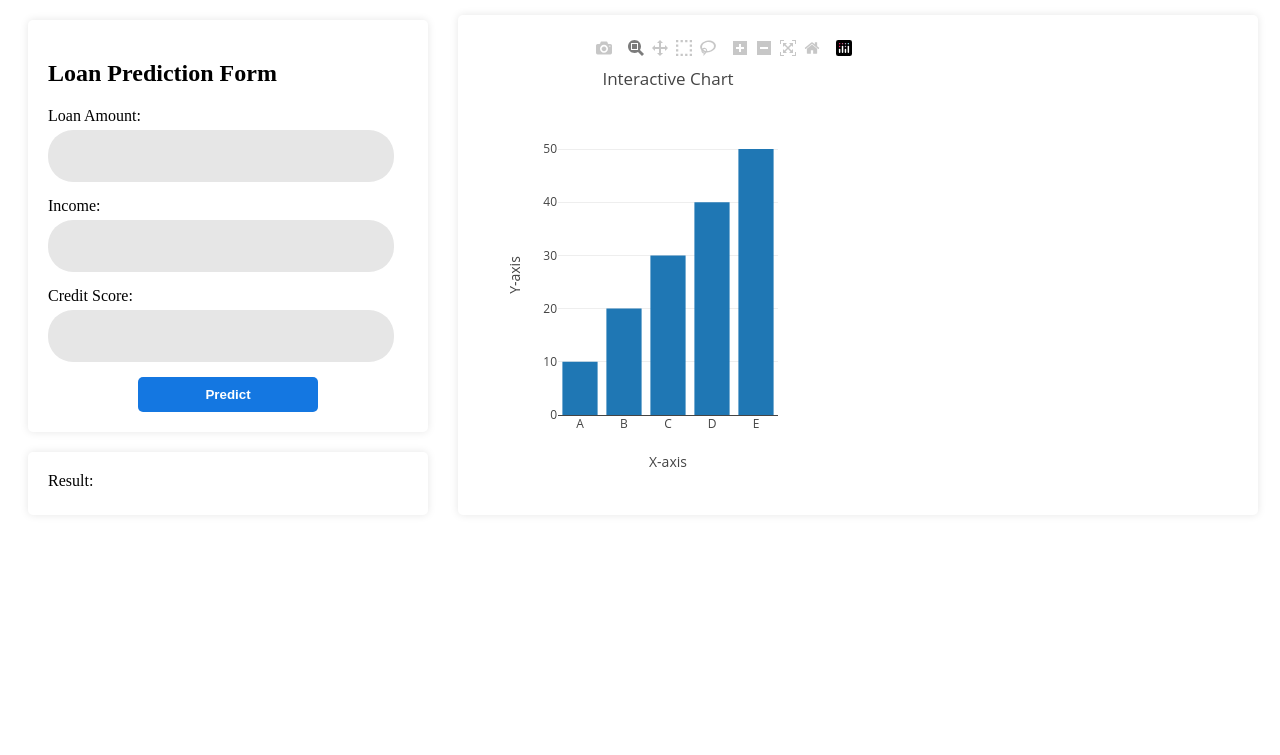
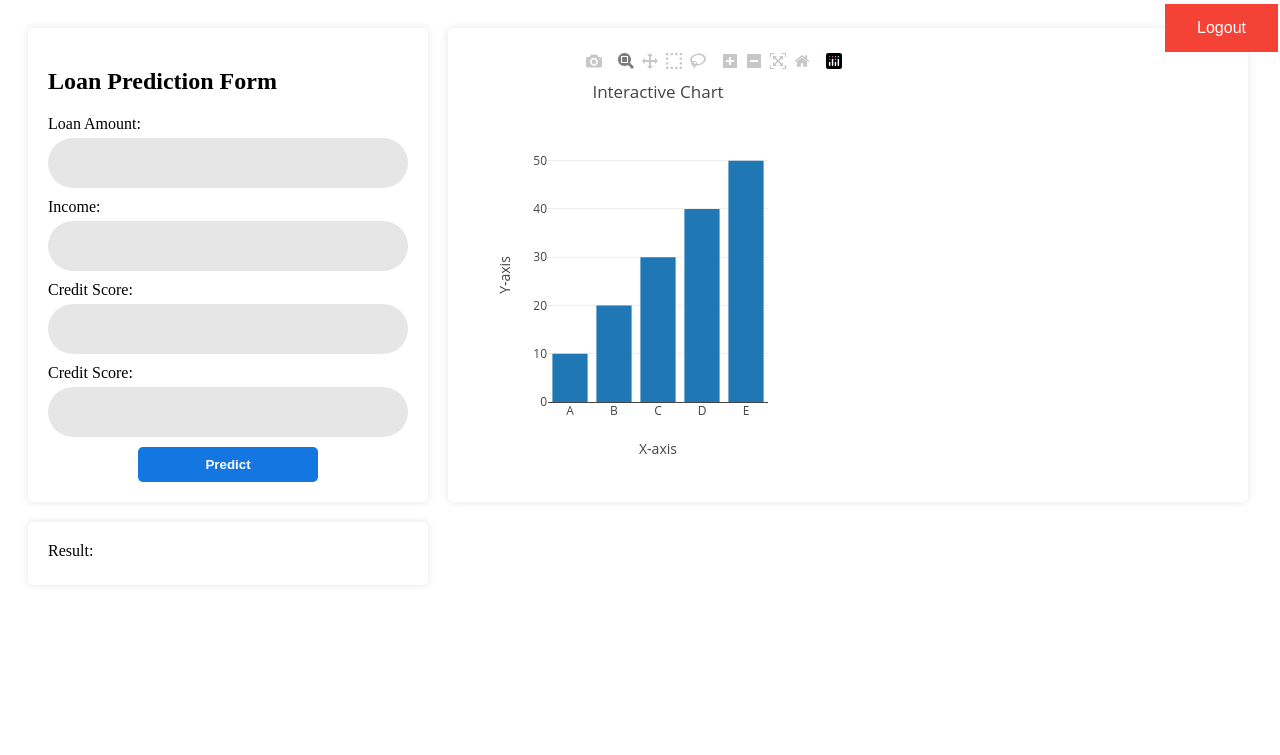
Before and after one commit to nhdang0301/Web_app_loan_prediction, a Flask app: template templates/predict.html in a window 1280 px wide. Shown: the top 755 px of the page. After the commit the page ends 556 px from the top, so only its background shows below. Run offline with Flask 3, Linux system fonts and the light colour scheme; the template is opened without the code that fills it, so the values that code supplies are empty; some libraries are stand-ins or nearby versions.

Commit message:
next change 5

```diff
--- a/app.py
+++ b/app.py
@@ -6,6 +6,8 @@ import pandas as pd
 import matplotlib as plt
 from flask import Flask, render_template, redirect, url_for, request, flash
 from flask import session, jsonify
+from flask_login import LoginManager, UserMixin, login_user, login_required, logout_user, current_user
+from flask_login import logout_user as logout
 
 
 # Loan Prediction App
@@ -15,17 +17,34 @@ app.secret_key = "NGUYENHAIDANG"
 app.config['SQLALCHEMY_DATABASE_URI'] = 'postgresql://zbhyszrxtobmsu:2c02c1585c00f8bcbd33c90797f0234643ce135688a1b296372c0087badcf788@ec2-52-6-117-96.compute-1.amazonaws.com:5432/deohkrnac3mloe'
 db = SQLAlchemy(app)
 
+login_manager = LoginManager()
+login_manager.init_app(app)
+login_manager.login_view = 'login'
 
 # SQLALCHEMY
-class all_users(db.Model):
+
+
+class all_users(UserMixin, db.Model):
     __tablename__ = 'all_users'
     user_id = db.Column(db.Integer, primary_key=True)
     username = db.Column(db.String(20), unique=True, nullable=False)
     email = db.Column(db.String(120), unique=True, nullable=False)
     password = db.Column(db.String(60), nullable=False)
 
+    @property
+    def is_active(self):
+        return True
+
+    def get_id(self):
+        return (self.user_id)
+
     def __repr__(self):
         return f"User('{self.username}', '{self.email}')"
+
+
+@login_manager.user_loader
+def load_user(user_id):
+    return all_users.query.get(int(user_id))
 
 
 @app.route('/')
@@ -51,14 +70,22 @@ def login():
         user = all_users.query.filter_by(email=request.form['email']).first()
         if user and check_password_hash(user.password, request.form['password']):
             # User is authenticated, proceed to log them in
-            session['logged_in'] = True
-            return redirect(url_for('predict'))
+            login_user(user)
+            return redirect(url_for('dashboard'))
         else:
             flash('Login Unsuccessful. Please check email and password', 'danger')
     return redirect(url_for('home'))
 
 
+@app.route('/logout', methods=['POST'])
+@login_required
+def logout_user():
+    logout()
+    return redirect(url_for('home'))
+
+
 @app.route('/dashboard')
+@login_required
 def dashboard():
     # Reading the Excel file
     filepath = 'E:\Web_app_loan_prediction\data\Raw_data.csv'
@@ -77,13 +104,8 @@ def show_users():
     return render_template('users.html', users=users)
 
 
-@app.route('/logout')
-def logout():
-    session.pop('logged_in', None)  # Xóa trạng thái đăng nhập khỏi session
-    return redirect(url_for('login'))
-
-
 @app.route('/predict')
+@login_required
 def predict():
     return render_template('predict.html')
 # API để cung cấp dữ liệu cho biểu đồ
--- a/static/predict.css
+++ b/static/predict.css
@@ -8,14 +8,21 @@ body {
 .chart-container {
   box-shadow: 0 0 8px rgba(17, 17, 17, 0.1);
   padding: 20px;
-    position: relative;
-    top: -500px;
+  /* position: relative;
+  top: -500px; */
   max-width: 800px;
-    height: 500px;
-    margin-bottom: 200px;
-    margin-left: 450px;
+  margin-left: 20px;
   border-radius: 5px;
   box-sizing: border-box;
+}
+.container {
+  display: flex;
+  align-items: stretch;
+}
+.chart-container,
+.form-container {
+  flex: 1;
+  margin-top: 20px;
 }
 .form-container {
   box-shadow: 0 0 8px rgba(0, 0, 0, 0.1);
@@ -28,7 +35,8 @@ body {
 }
 
 .form-group {
-    margin-bottom: 15px;
+  padding-right: 0px;
+  margin-bottom: 10px;
   box-sizing: border-box;
   width: auto;
 }
@@ -41,18 +49,20 @@ label {
 
 input {
   font-family: Poppins-Medium;
-    width: 90%;
+  width: 100%;
   color: #666666;
   background-color: #e6e6e6;
   border: none;
   height: 50px;
+  padding: 0;
   padding-left: 20px;
   display: block;
   margin-bottom: 10px;
   border-radius: 25px;
   display: block;
   font-size: medium;
-    margin-right: auto;
+  margin: 0;
+  box-sizing: border-box;
 }
 
 button[type="submit"] {
@@ -73,3 +83,24 @@ button[type="submit"] {
 button[type="submit"]:hover {
   background-color: darkblue;
 }
+.logout-button {
+  background-color: #f44336; /* Red */
+  border: none;
+  color: white;
+  padding: 15px 32px;
+  text-align: center;
+  text-decoration: none;
+  display: inline-block;
+  font-size: 16px;
+  margin: 4px 2px;
+  cursor: pointer;
+  transition-duration: 0.4s;
+  position: fixed;
+  top: 0;
+  right: 0;
+}
+
+.logout-button:hover {
+  background-color: #da190b;
+  color: white;
+}
--- a/templates/basepredict.html
+++ b/templates/basepredict.html
@@ -12,6 +12,7 @@
     <script src="https://cdn.plot.ly/plotly-latest.min.js"></script>
   </head>
   <body>
+    <div class="container">
       <div class="form-container">
         <form id="loanPredictionForm">
           <h2>Loan Prediction Form</h2>
@@ -27,14 +28,19 @@
             <label for="creditScore">Credit Score:</label>
             <input id="creditScore" name="creditScore" required min="0" />
           </div>
+          <div class="form-group">
+            <label for="collateral">Credit Score:</label>
+            <input id="collateral" name="collateral" required min="0" />
+          </div>
           <button type="submit">Predict</button>
         </form>
       </div>
+      <div class="chart-container">
+        <div id="chart"></div>
+      </div>
+    </div>
     <div class="form-container">
       <label for="result">Result: </label>
-    </div>
-    <div class="chart-container">
-      <div id="chart"></div>
     </div>
 
     <script>
@@ -61,5 +67,8 @@
           Plotly.newPlot("chart", [trace], layout);
         });
     </script>
+    <form method="POST" action="{{ url_for('logout_user') }}">
+      <button class="logout-button">Logout</button>
+    </form>
   </body>
 </html>
```
Also changed, not shown: static/db.css (+55 -6 lines), templates/basedb.html (+7 -0 lines). Lines whose indentation alone changed are shown as unchanged.
